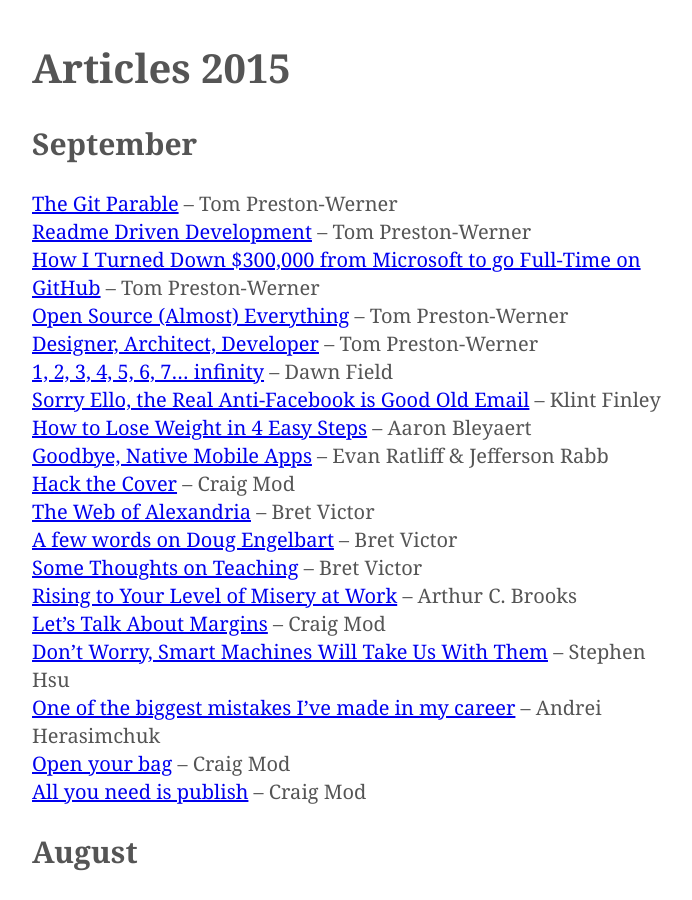
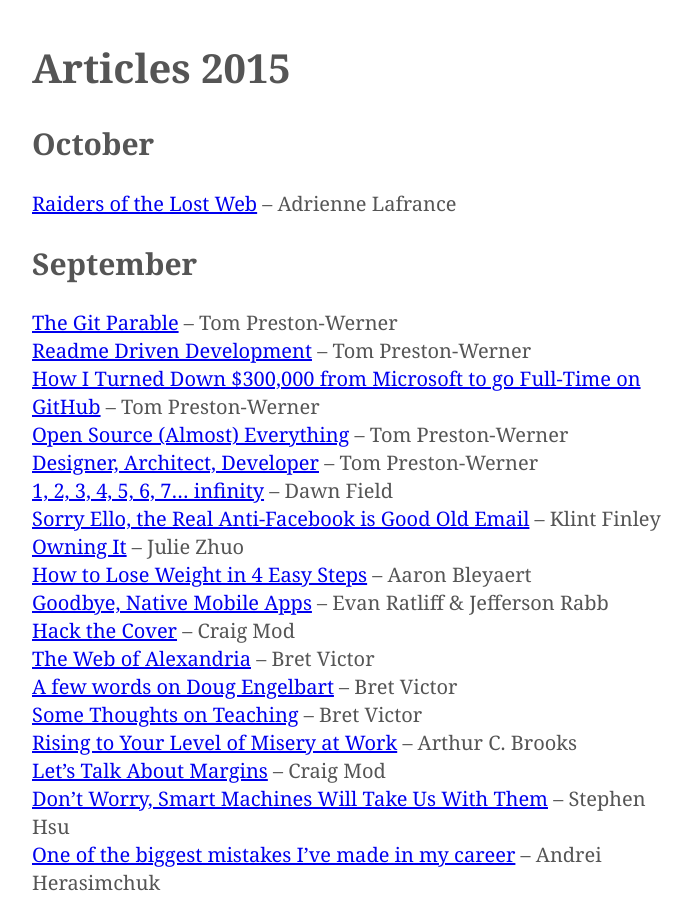
Before and after one commit to kmcgillivray/librarie, a Jekyll site: the page built from articles/2015.md, in a window 1280 px wide and 900 px high. Shown: the whole window, without its empty margins (283-975 px from the left). Built offline with Jekyll 4.4.1, drawn with Linux system fonts in a browser that asks for light colours.

Commit message:
New article

```diff
--- a/articles/2015.md
+++ b/articles/2015.md
@@ -2,6 +2,10 @@
 layout: default
 title: Articles 2015
 ---
+
+## October
+
+* [Raiders of the Lost Web](http://www.theatlantic.com/technology/archive/2015/10/raiders-of-the-lost-web/409210/) – Adrienne Lafrance
 
 ## September
 
@@ -12,6 +16,7 @@
 * [Designer, Architect, Developer](http://tom.preston-werner.com/2010/12/11/designer-architect-developer.html) – Tom Preston-Werner
 * [1, 2, 3, 4, 5, 6, 7... infinity](https://medium.com/@fiedawn/1-2-3-4-5-6-7-infinity-45f15229d840) – Dawn Field
 * [Sorry Ello, the Real Anti-Facebook is Good Old Email](http://www.wired.com/2015/09/sorry-ello-real-anti-facebook-good-old-email/) – Klint Finley
+* [Owning It](https://medium.com/the-year-of-the-looking-glass/owning-it-c1036506ccc9) – Julie Zhuo
 * [How to Lose Weight in 4 Easy Steps](https://medium.com/@AaronBleyaert/how-to-lose-weight-in-4-easy-steps-1f135f7e1dec) – Aaron Bleyaert
 * [Goodbye, Native Mobile Apps](https://atavistinsider.atavist.com/goodbye-native-mobile-apps/) – Evan Ratliff & Jefferson Rabb
 * [Hack the Cover](http://craigmod.com/journal/hack_the_cover/) – Craig Mod
```
